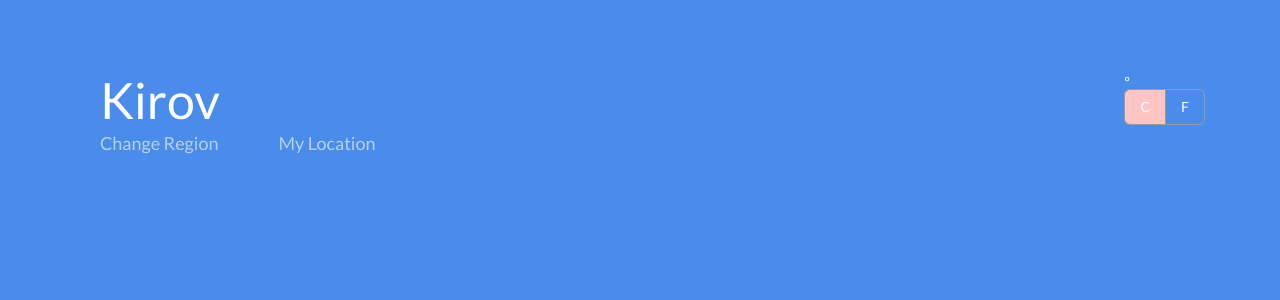
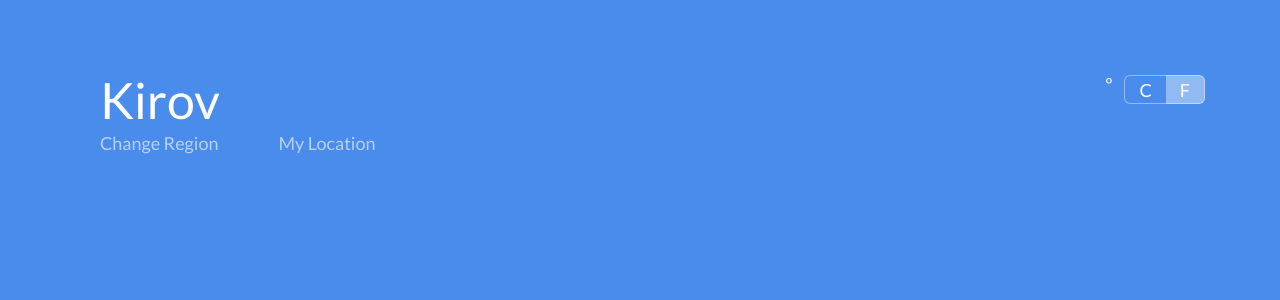
Before and after one commit to les8/Weather-Application, a Vue app: page / in a window 1280 px wide. Shown: the top 300 px of the page. Built offline with nearby package versions, Linux system fonts and the light colour scheme.

Commit message:
Styles for temperature toggle #1

```diff
--- a/src/components/header/temperature-scale/Temperature-Scale.vue
+++ b/src/components/header/temperature-scale/Temperature-Scale.vue
@@ -1,13 +1,13 @@
 <template>
   <div class="temperature-scale">
     <p class="temperature-scale__degree">º</p>
-    <div class="temperature-scale_toggle">
+    <div class="temperature-scale__toggle">
       <div class="temperature-scale__items temperature-scale__item-1">
-        <input id="celsus" type="radio" name="radio" value="on" checked />
+        <input id="celsus" type="radio" name="radio" value="on" />
         <label for="celsus">C</label>
       </div>
       <div class="temperature-scale__items temperature-scale__item-2">
-        <input id="fahrenheit" type="radio" name="radio" value="off" />
+        <input id="fahrenheit" type="radio" name="radio" value="off" checked />
         <label for="fahrenheit">F</label>
       </div>
     </div>
@@ -21,7 +21,16 @@ export default {
 </script>
 
 <style lang="scss">
+@import "/src/styles/variables.scss";
+
 .temperature-scale {
+  display: flex;
+  font-size: $subtitle-size;
+
+  &__degree {
+    margin-right: 12px;
+  }
+
   &__toggle {
     display: inline-block;
     overflow: hidden;
@@ -34,11 +43,18 @@ export default {
       display: none;
     }
 
+    input[type="radio"]:checked + label {
+      background: rgba(255, 255, 255, 0.4);
+      color: $main-color;
+    }
+
     label {
-      display: inline-block;
-      padding: 0px 15px;
+      display: flex;
+      align-items: center;
+      padding: 0px 14px;
       line-height: 34px;
-      border: 1px solid #999;
+      height: 29px;
+      border: 1px solid rgba(255, 255, 255, 0.4);
       border-right: none;
       cursor: pointer;
       user-select: none;
@@ -49,20 +65,13 @@ export default {
     label {
       border-radius: 6px 0 0 6px;
     }
-
-    input[type="radio"]:checked + label {
-      background: #ffc5c5;
-    }
   }
 
   &__item-2 {
     label {
       border-radius: 0 6px 6px 0;
-      border-right: 1px solid #999;
-    }
-
-    input[type="radio"]:checked + label {
-      background: #bbffbb;
+      border-right: 1px solid rgba(255, 255, 255, 0.4);
+      border-left: none;
     }
   }
 }
```
